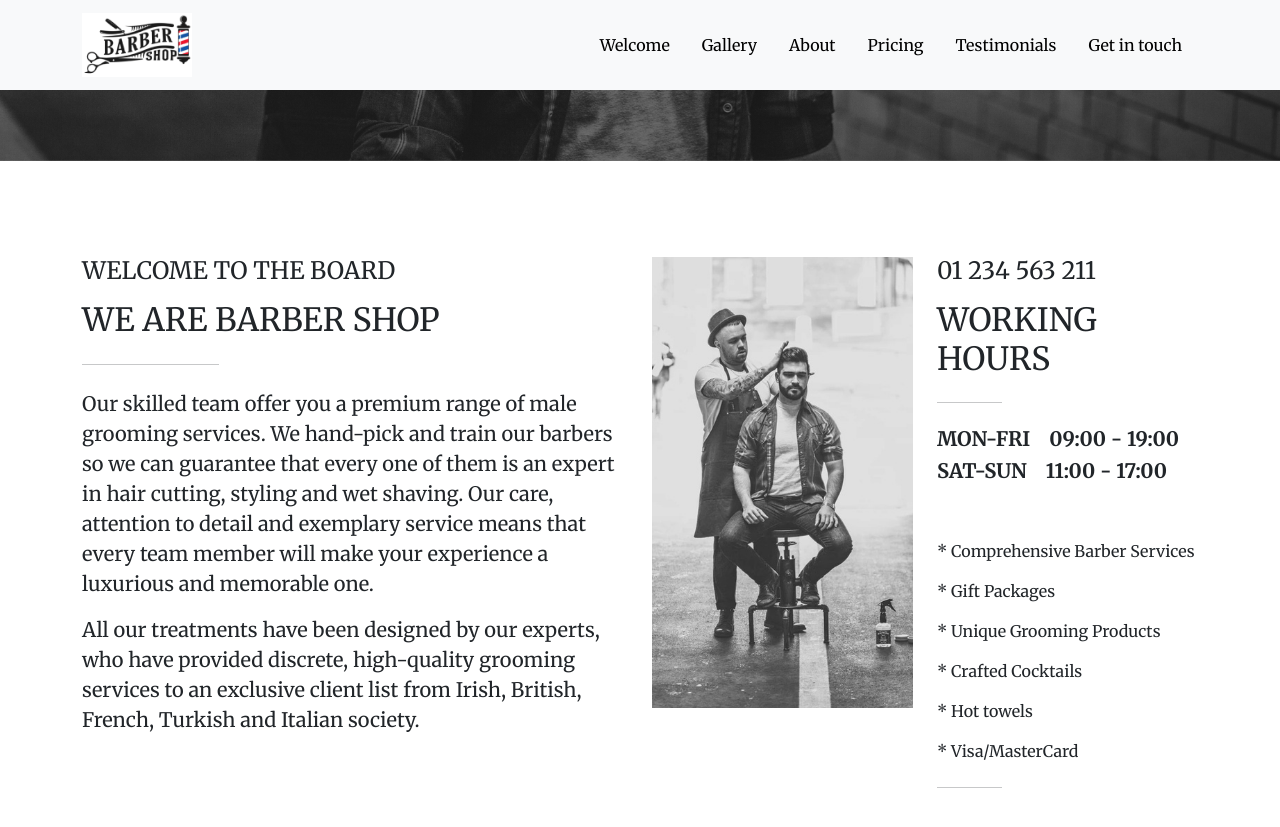
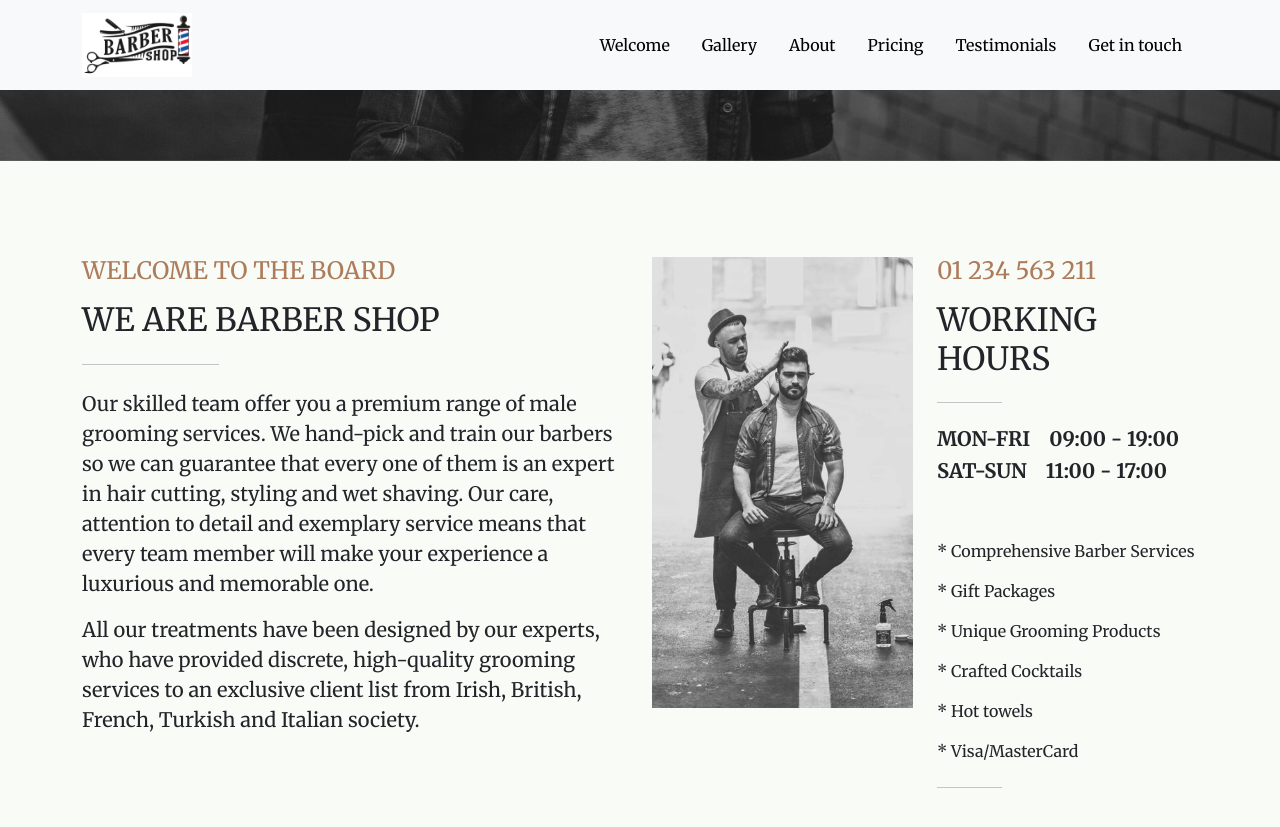
Before and after one commit to josefzacek/barber.josefzacek.com, a Jekyll site: the page built from index.html, in a window 1280 px wide and 900 px high, scrolled down 649 px. Shown: the top 827 px of the window. Built offline with Jekyll 4.4.1, drawn with Linux system fonts in a browser that asks for light colours.

Commit message:
add styling for about section

```diff
--- a/assets/css/style.css
+++ b/assets/css/style.css
@@ -22,3 +22,13 @@ body {
     font-size: 60px;
   }
 }
+
+
+/* about row */
+.about-row {
+    background-color: var(--light-grey);
+}
+
+.about-row h4 {
+  color: var(--brown);
+}
```
